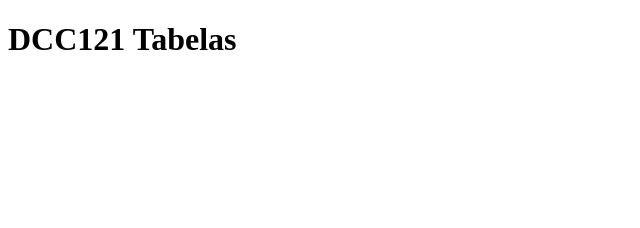
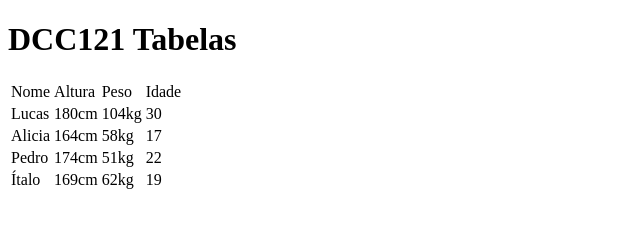
Before and after one commit to ufjf-dcc121/ufjf-dcc121-2022-1-atv2-LucasPaivaSantos, a plain HTML site: page tabela.html in a window 1280 px wide. Shown: the whole page, without its empty margins (0-640 px from the left). Drawn offline with Linux system fonts and the light colour scheme.

Commit message:
adiciona dados na tabela

```diff
--- a/tabela.html
+++ b/tabela.html
@@ -1,13 +1,46 @@
 <!DOCTYPE html>
-<html lang="pt">
+<html lang="pt-BR">
+
 <head>
     <meta charset="UTF-8">
-    <meta http-equiv="X-UA-Compatible" content="IE=edge">
-    <meta name="viewport" content="width=device-width, initial-scale=1.0">
     <title>DCC121 Tabelas</title>
 </head>
+
 <body>
     <h1>DCC121 Tabelas</h1>
+    <table>
+        <tr>
+            <td>Nome</td>
+            <td>Altura</td>
+            <td>Peso</td>
+            <td>Idade</td>
+        </tr>
+        <tr>
+            <td>Lucas</td>
+            <td>180cm</td>
+            <td>104kg</td>
+            <td>30</td>
+        </tr>
+        <tr>
+            <td>Alicia</td>
+            <td>164cm</td>
+            <td>58kg</td>
+            <td>17</td>
+        </tr>
+        <tr>
+            <td>Pedro</td>
+            <td>174cm</td>
+            <td>51kg</td>
+            <td>22</td>
+        </tr>
+        <tr>
+            <td>Ítalo</td>
+            <td>169cm</td>
+            <td>62kg</td>
+            <td>19</td>
+        </tr>
 
+    </table>
 </body>
+
 </html>
```
